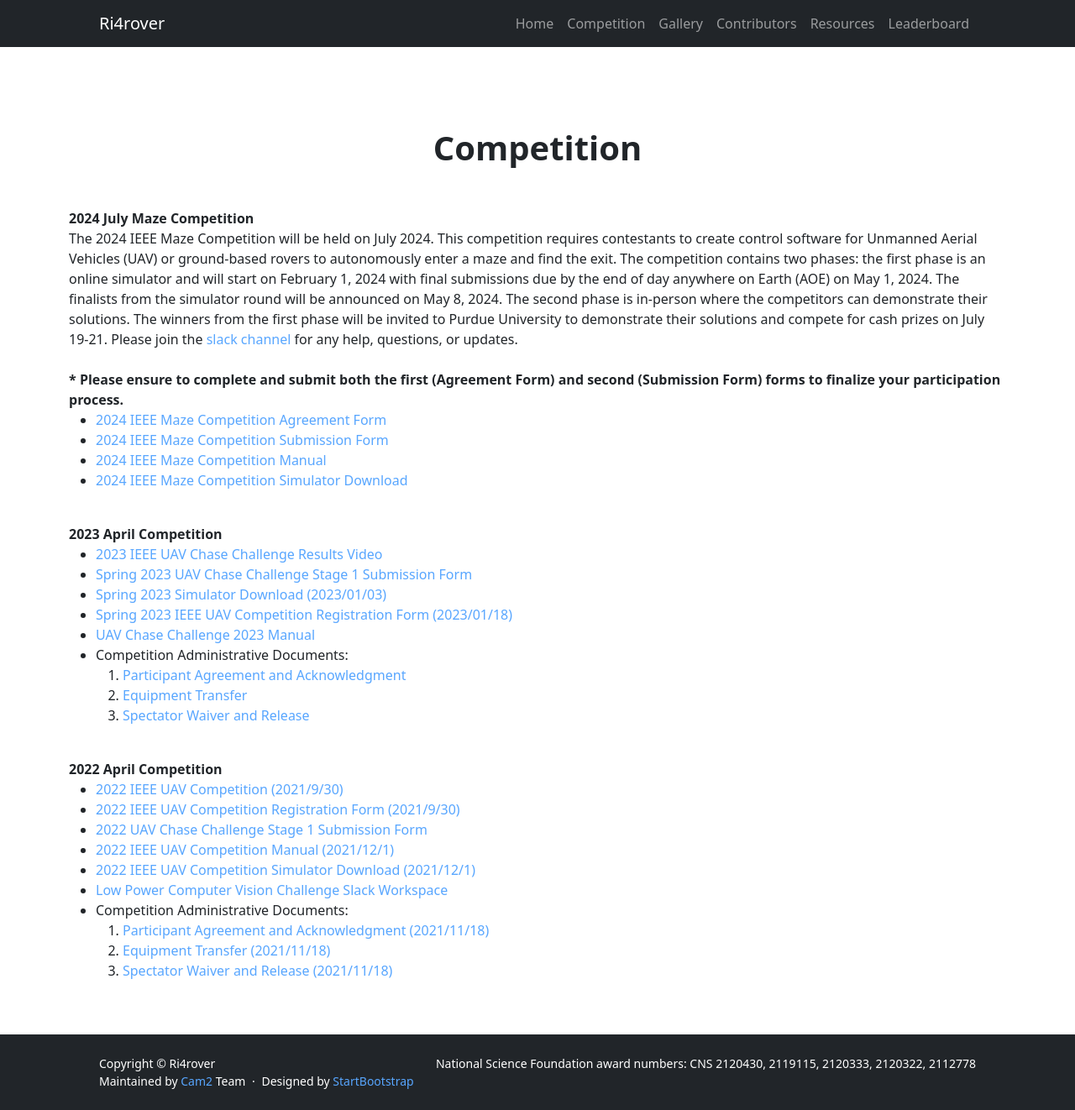
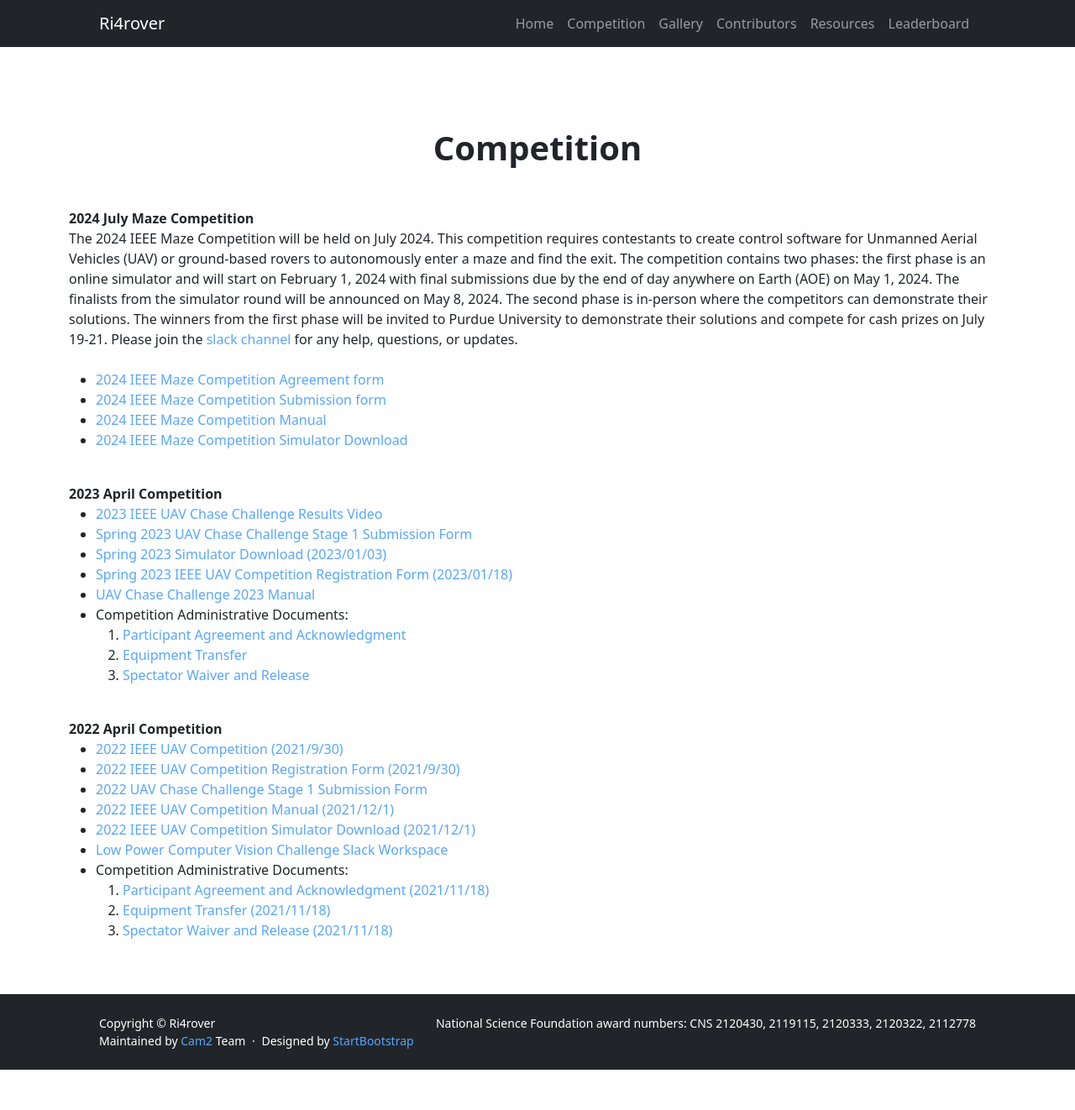
Before and after one commit to OliverQiang/Ri4rover, a Jekyll site: the page built from _pages/competition.html, in a window 1280 px wide. Shown: the whole page at 84% size. Built offline with Jekyll 4.4.1, drawn with Linux system fonts in a browser that asks for light colours; after the commit the page ends 1274 px from its top, so only the background shows below that.

Commit message:
form update

```diff
--- a/_pages/competition.html
+++ b/_pages/competition.html
@@ -21,13 +21,13 @@
     Please join the <a href="https://join.slack.com/t/lpcvc/shared_invite/zt-2c1soykuu-gIm1v1hjbAIL1PFBryXcYQ">slack channel </a> for any help, questions, or updates.
     <br>
     <br>
-        <b>* Please ensure to complete and submit both the first (Agreement Form) and second (Submission Form) forms to finalize your participation process.</b><br>
+
     <ul>
         <li>
-            <a href="https://purdue0-my.sharepoint.com/:w:/g/personal/kborgen_purdue_edu/ETYpW_lUK1pLg3no8hqO6ysBK9p6CPQJdXsm2mAFbDoD6w?e=0xVLYM">2024 IEEE Maze Competition Agreement Form</a>
+            <a href="https://purdue0-my.sharepoint.com/:w:/g/personal/kborgen_purdue_edu/ETYpW_lUK1pLg3no8hqO6ysBK9p6CPQJdXsm2mAFbDoD6w?e=0xVLYM">2024 IEEE Maze Competition Agreement form</a>
         </li>
         <li>
-            <a href="https://docs.google.com/forms/d/e/1FAIpQLSdpYmB1QHgGPRFuh6upMEAWG0SWuvx5WC2brPGBRILNAenGpQ/viewform?usp=sf_link">2024 IEEE Maze Competition Submission Form</a>
+            <a href="https://docs.google.com/forms/d/e/1FAIpQLSdpYmB1QHgGPRFuh6upMEAWG0SWuvx5WC2brPGBRILNAenGpQ/viewform?usp=sf_link">2024 IEEE Maze Competition Submission form</a>
         </li>
         <li>
             <a href="https://purdue0-my.sharepoint.com/:w:/g/personal/kborgen_purdue_edu/ETYpW_lUK1pLg3no8hqO6ysBK9p6CPQJdXsm2mAFbDoD6w?e=0xVLYM">2024 IEEE Maze Competition Manual</a>
```
